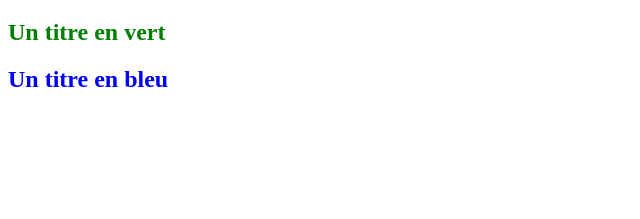
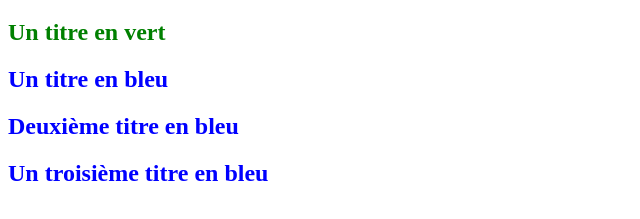
Before and after one commit to Fatih022/OpenclassroomsProjects, a plain HTML site: page index.html in a window 1280 px wide. Shown: the part 61-280 px from the top of the page, without its empty margins (0-640 px from the left). Drawn offline with Linux system fonts and the light colour scheme.

Commit message:
ajout d'un titre

```diff
--- a/index.html
+++ b/index.html
@@ -11,5 +11,8 @@
     <h1>Un super titre rouge</h1>
     <h2>Un titre en vert</h2>
     <h2 class="bleu">Un titre en bleu</h2>
+    <h2 class="bleu">Deuxième titre en bleu</h2>
+    <h2 class="bleu">Un troisième titre en bleu</h2>
+
 </body>
 </html>
```
